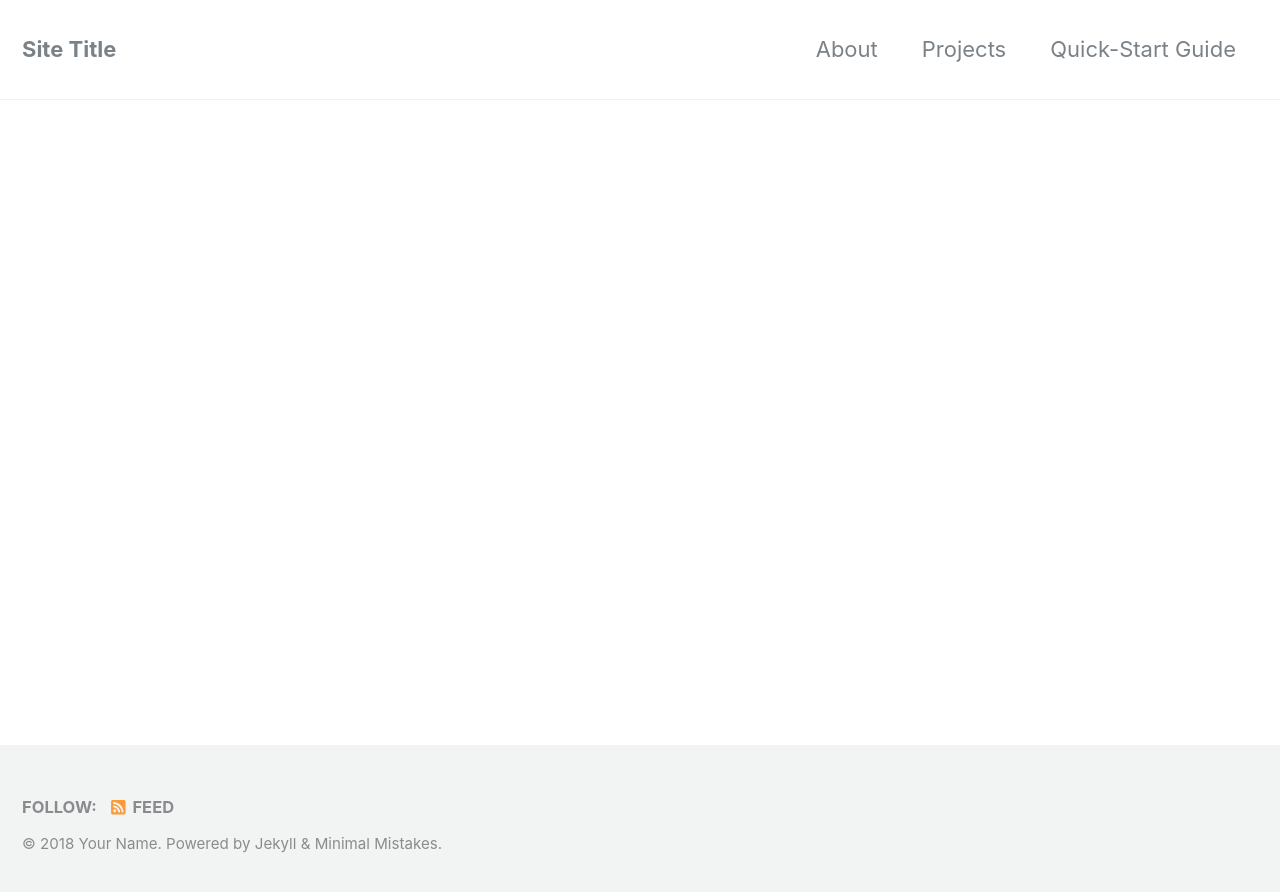
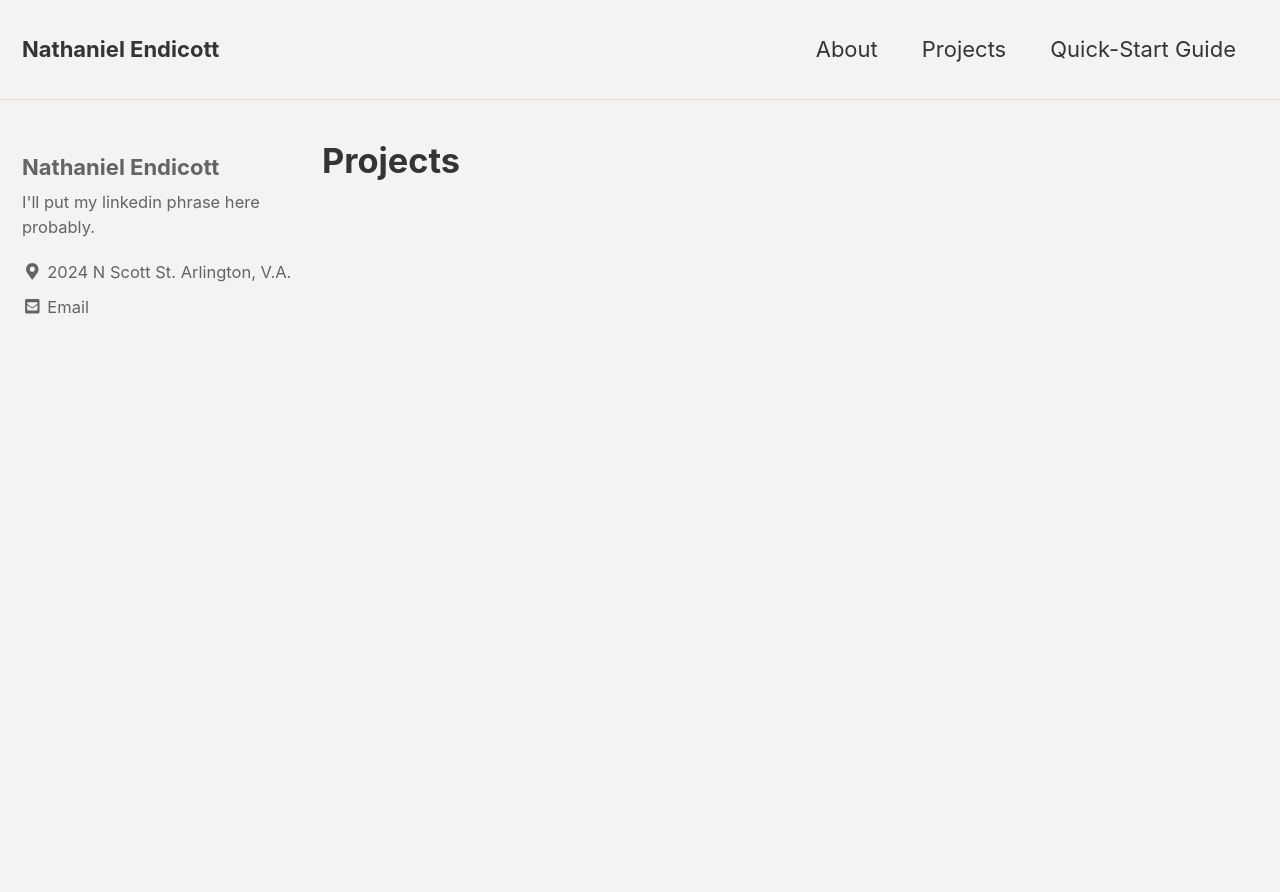
Before and after one commit to npendicott/npendicott.github.io, a Jekyll site: the page built from _pages/projects.md, in a window 1280 px wide and 900 px high. Shown: the top 892 px of the window. Built offline with Jekyll 4.4.1, drawn with Linux system fonts in a browser that asks for light colours; nearby versions of some CDN libraries; our own code applies the rules of GitHub Pages for plain Markdown files; some of the changed text lies outside the part shown.

Commit message:
Forgot to save some files on last two commits

```diff
--- a/_config.yml
+++ b/_config.yml
@@ -12,15 +12,15 @@
 
 # theme                  : "minimal-mistakes-jekyll"
 # remote_theme           : "mmistakes/minimal-mistakes"
-minimal_mistakes_skin    : "default" # "air", "aqua", "contrast", "dark", "dirt", "neon", "mint", "plum", "sunrise"
+minimal_mistakes_skin    : "dirt" # "air", "aqua", "contrast", "dark", "dirt", "neon", "mint", "plum", "sunrise"
 
 # Site Settings
 locale                   : "en-US"
-title                    : "Site Title"
+title                    : "Nathaniel Endicott"
 title_separator          : "-"
-name                     : "Your Name"
-description              : "An amazing website."
-url                      : # the base hostname & protocol for your site e.g. "https://mmistakes.github.io"
+name                     : "Nathaniel Endicott"
+description              : "Nathaniel's Portfolio."
+url                      : "https://npendicott.github.io/"  # the base hostname & protocol for your site e.g. "https://mmistakes.github.io"
 baseurl                  : # the subpath of your site, e.g. "/blog"
 repository               : # GitHub username/repo-name e.g. "mmistakes/minimal-mistakes"
 teaser                   : # path of fallback teaser image, e.g. "/assets/images/500x300.png"
@@ -97,11 +97,11 @@
 
 # Site Author
 author:
-  name             : "Your Name"
+  name             : "Nathaniel Endicott"
   avatar           : # path of avatar image, e.g. "/assets/images/bio-photo.jpg"
-  bio              : "I am an amazing person."
-  location         : "Somewhere"
-  email            :
+  bio              : "I'll put my linkedin phrase here probably."
+  location         : "2024 N Scott St. Arlington, V.A."
+  email            : "npendicott@gmail.com"
   uri              :
   home             : # null (default), "absolute or relative url to link to author home"
   bitbucket        :
@@ -266,3 +266,10 @@
       comments: # true
       share: true
       related: true
+
+  - scope:
+      path: ""
+      type: posts
+    values:
+      layout: single
+      author_profile: true
--- a/_pages/projects.md
+++ b/_pages/projects.md
@@ -0,0 +1,6 @@
+---
+layout: archive
+title: "Projects"
+permalink: /projects/
+author_profile: true
+---
```
Also changed, not shown: _pages/about.md (+6 -0 lines).
